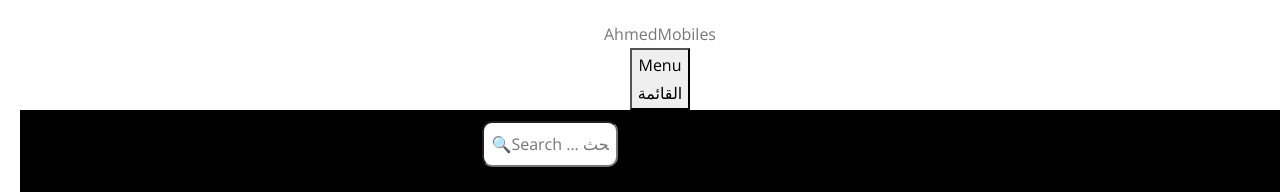
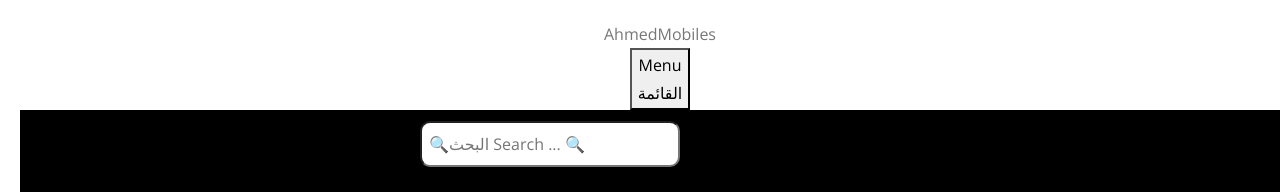
Before and after one commit to ahmedmobiles/new, a plain HTML site: page index.html in a window 1280 px wide. Shown: the top 192 px of the page. Drawn offline with nearby package versions, Linux system fonts and the light colour scheme; a script that the page names is missing.

Commit message:
Update index.html

```diff
--- a/index.html
+++ b/index.html
@@ -113,6 +113,8 @@ button {
 												 margin-left: 0%;
 												 padding:7px;
 												 border-radius: 10px;
+												 width: 400px;
+												 max-width: 260px;
 
 											   }
 
@@ -123,9 +125,9 @@ button {
 											   }
 
 											   /* When the input field gets focus,
-													change its width to 50% */
+													change its width to 70% */
 											   input[type=text]:focus {
-												 width: 50%;
+												 width: 70%;
 											   }
 
 											  #list{
@@ -327,7 +329,7 @@ button {
 						<!-- Search bar -->
 						<center>
 						<input id="searchbar" onkeyup="search_animal()" type="text"
-						name="search" placeholder="🔍Search ... البحث🔍"><br><br>
+						name="search" placeholder="🔍البحث Search ... 🔍"><br><br>
 						</center>
 						<!-- Search bar -->
 
```
